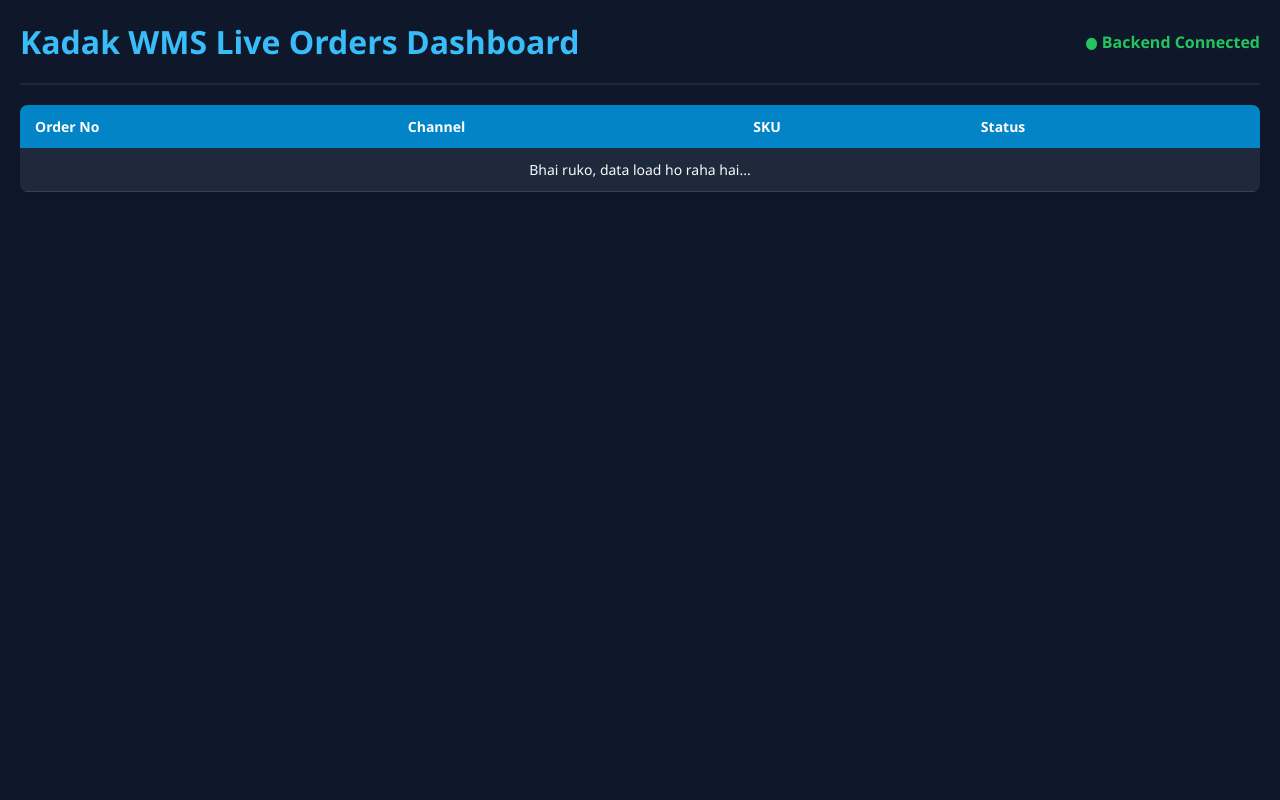
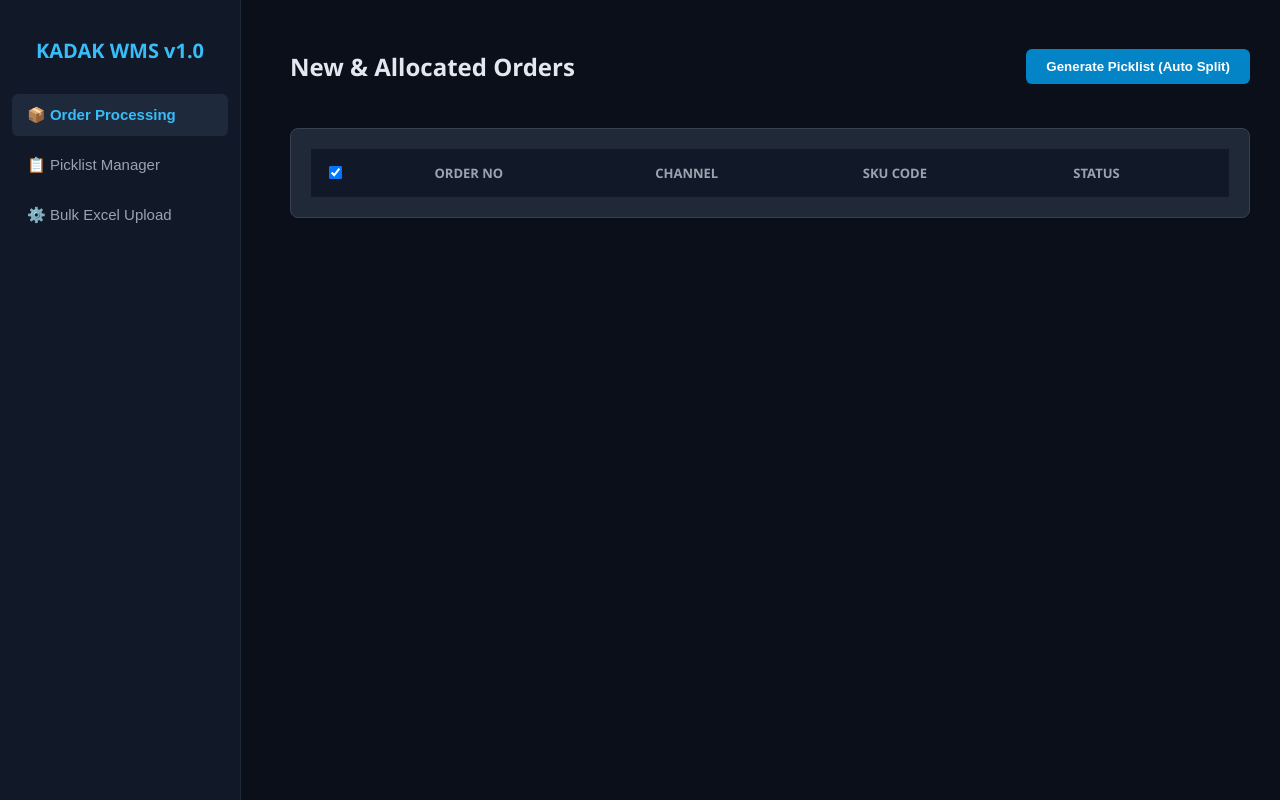
Before and after one commit to ssavailable864/kadak_wms, a plain HTML site: page index.html in a window 1280 px wide. Drawn offline with Linux system fonts and the light colour scheme; no server answers.

Commit message:
completed dynamic frontend with tabs and picklist trigger

```diff
--- a/index.html
+++ b/index.html
@@ -3,46 +3,93 @@
 <head>
     <meta charset="UTF-8">
     <meta name="viewport" content="width=device-width, initial-scale=1.0">
-    <title>Kadak WMS Dashboard</title>
+    <title>Enterprise Kadak WMS</title>
     <style>
-        /* EKDAM HATKE UNIQUE DARK THEME DESIGN */
+        /* INDUSTRIAL DARK THEME UI */
         body {
-            font-family: 'Segoe UI', Tahoma, Geneva, Verdana, sans-serif;
-            background-color: #0f172a;
-            color: #f8fafc;
+            font-family: 'Segoe UI', Arial, sans-serif;
+            background-color: #0b0f19;
+            color: #e2e8f0;
             margin: 0;
-            padding: 20px;
+            padding: 0;
         }
-        .dashboard-header {
+        .sidebar {
+            width: 240px;
+            position: fixed;
+            height: 100%;
+            background-color: #111827;
+            border-right: 1px solid #1f2937;
+            padding-top: 20px;
+        }
+        .sidebar h2 {
+            color: #38bdf8;
+            text-align: center;
+            font-size: 20px;
+            margin-bottom: 30px;
+        }
+        .tab-btn {
+            display: block;
+            width: 90%;
+            padding: 12px 15px;
+            margin: 8px auto;
+            background: none;
+            border: none;
+            color: #9ca3af;
+            text-align: left;
+            font-size: 15px;
+            cursor: pointer;
+            border-radius: 6px;
+        }
+        .tab-btn:hover, .tab-btn.active {
+            background-color: #1e293b;
+            color: #38bdf8;
+            font-weight: bold;
+        }
+        .main-content {
+            margin-left: 260px;
+            padding: 30px;
+        }
+        .header {
             display: flex;
             justify-content: space-between;
             align-items: center;
-            border-bottom: 2px solid #1e293b;
-            padding-bottom: 20px;
+            margin-bottom: 25px;
+        }
+        .card {
+            background-color: #1f2937;
+            border: 1px solid #374151;
+            border-radius: 8px;
+            padding: 20px;
             margin-bottom: 20px;
         }
-        h1 { margin: 0; color: #38bdf8; }
         .wms-table {
             width: 100%;
             border-collapse: collapse;
-            background-color: #1e293b;
-            border-radius: 8px;
-            overflow: hidden;
-            box-shadow: 0 4px 6px -1px rgb(0 0 0 / 0.1);
+            text-align: left;
         }
         .wms-table th {
+            background-color: #111827;
+            color: #9ca3af;
+            padding: 14px;
+            font-size: 13px;
+            text-transform: uppercase;
+        }
+        .wms-table td {
+            padding: 14px;
+            border-bottom: 1px solid #374151;
+            font-size: 14px;
+        }
+        .wms-table tr:hover { background-color: #283548; }
+        .btn-action {
             background-color: #0284c7;
             color: white;
-            padding: 12px 15px;
-            text-align: left;
-            font-size: 14px;
+            border: none;
+            padding: 10px 20px;
+            border-radius: 6px;
+            font-weight: bold;
+            cursor: pointer;
         }
-        .wms-table td {
-            padding: 12px 15px;
-            border-bottom: 1px solid #334155;
-            font-size: 14px;
-        }
-        .wms-table tr:hover { background-color: #334155; }
+        .btn-action:hover { background-color: #0369a1; }
         .badge {
             padding: 4px 8px;
             border-radius: 4px;
@@ -51,61 +98,127 @@
         }
         .badge-amazon { background-color: #ff9900; color: black; }
         .badge-meesho { background-color: #9e1f63; color: white; }
-        .badge-status { background-color: #22c55e; color: white; }
+        .page-panel { display: none; }
+        .page-panel.active { display: block; }
     </style>
 </head>
 <body>
 
-    <div class="dashboard-header">
-        <h1>Kadak WMS Live Orders Dashboard</h1>
-        <div id="server-status" style="color: #22c55e; font-weight: bold;">● Backend Connected</div>
+    <div class="sidebar">
+        <h2>KADAK WMS v1.0</h2>
+        <button class="tab-btn active" onclick="switchTab('orders-panel')">📦 Order Processing</button>
+        <button class="tab-btn" onclick="switchTab('picklist-panel')">📋 Picklist Manager</button>
+        <button class="tab-btn" onclick="switchTab('excel-panel')">⚙️ Bulk Excel Upload</button>
     </div>
 
+    <div class="main-content">
+
+        <div id="orders-panel" class="page-panel active">
+            <div class="header">
+                <h2>New & Allocated Orders</h2>
+                <button class="btn-action" onclick="triggerPicklistGeneration()">Generate Picklist (Auto Split)</button>
+            </div>
+            <div class="card">
+                <table class="wms-table">
+                    <thead>
+                        <tr>
+                            <th><input type="checkbox" checked></th>
+                            <th>Order No</th>
+                            <th>Channel</th>
+                            <th>SKU Code</th>
+                            <th>Status</th>
+                        </tr>
+                    </thead>
+                    <tbody id="orders-rows">
+                        </tbody>
+                </table>
+            </div>
+        </div>
+
+        <div id="picklist-panel" class="page-panel">
+            <h2>Live Picklist Preview (Split Items)</h2>
+            <div class="card">
                 <table class="wms-table">
                     <thead>
                         <tr>
                             <th>Order No</th>
-                <th>Channel</th>
-                <th>SKU</th>
-                <th>Status</th>
+                            <th>Final Picking SKU</th>
+                            <th>Qty</th>
+                            <th>Rack Location</th>
+                            <th>Type</th>
                         </tr>
                     </thead>
-        <tbody id="orders-list">
-            <tr>
-                <td colspan="4" style="text-align: center;">Bhai ruko, data load ho raha hai...</td>
-            </tr>
+                    <tbody id="picklist-rows">
+                        <tr><td colspan="5" style="text-align: center;">Bhai, "Order Processing" me jaakar button dabao ya pehle excel upload karo!</td></tr>
                     </tbody>
                 </table>
+            </div>
+        </div>
+
+        <div id="excel-panel" class="page-panel">
+            <h2>Vinculum Style Bulk Excel Upload</h2>
+            <div class="card" style="text-align: center; padding: 40px; border: 2px dashed #4b5563;">
+                <p style="font-size: 16px; color: #9ca3af;">Apni Bundle Mapping Excel (.xlsx) file yahan select karke upload karein</p>
+                <input type="file" id="excelFile" accept=".xlsx, .xls" style="margin-top: 15px;"><br><br>
+                <button class="btn-action" onclick="uploadExcelFile()">Upload Master Mapping</button>
+            </div>
+        </div>
+
+    </div>
 
     <script>
-        // BACKEND SE LIVE DATA FETCH KARNE KA MAGIC CODE
-        async def loadOrders() {
-            try {
+        // TABS SWITCH LOGIC
+        function switchTab(panelId) {
+            document.querySelectorAll('.page-panel').forEach(p => p.classList.remove('active'));
+            document.querySelectorAll('.tab-btn').forEach(b => b.classList.remove('active'));
+
+            document.getElementById(panelId).classList.add('active');
+            event.target.classList.add('active');
+
+            if(panelId === 'orders-panel') loadOrdersData();
+        }
+
+        // FETCH ORDERS FROM API
+        async function loadOrdersData() {
             let response = await fetch('http://127.0.0.1:8000/api/orders');
             let orders = await response.json();
+            let tbody = document.getElementById('orders-rows');
+            tbody.innerHTML = '';
 
-                let tableBody = document.getElementById('orders-list');
-                tableBody.innerHTML = ''; // Purana loading text saaf karne ke liye
-
-                orders.forEach(order => {
-                    let channelBadge = order.channel === 'Amazon' ? 'badge-amazon' : 'badge-meesho';
-
-                    let row = `<tr>
-                        <td style="font-weight: bold; color: #f1f5f9;">${order.order_no}</td>
-                        <td><span class="badge ${channelBadge}">${order.channel}</span></td>
-                        <td style="color: #38bdf8;">${order.sku}</td>
-                        <td><span class="badge badge-status">${order.status}</span></td>
+            orders.forEach(o => {
+                let badgeClass = o.channel === 'Amazon' ? 'badge-amazon' : 'badge-meesho';
+                tbody.innerHTML += `<tr>
+                    <td><input type="checkbox" checked></td>
+                    <td style="font-weight:bold;">${o.order_no}</td>
+                    <td><span class="badge ${badgeClass}">${o.channel}</span></td>
+                    <td style="color:#38bdf8;">${o.sku}</td>
+                    <td style="color:#22c55e;">${o.status}</td>
                 </tr>`;
-                    tableBody.innerHTML += row;
             });
-            } catch (error) {
-                document.getElementById('server-status').innerText = '● Backend Disconnected';
-                document.getElementById('server-status').style.color = '#ef4444';
-            }
         }
 
-        // Page khulte hi function automatic chal jaye
-        loadOrders();
+        // TRIGGER PICKLIST GENERATION BUTTON CLICK
+        async function triggerPicklistGeneration() {
+            let response = await fetch('http://127.0.0.1:8000/api/picklist-preview');
+            let data = await response.json();
+
+            switchTab('picklist-panel');
+            let tbody = document.getElementById('picklist-rows');
+            tbody.innerHTML = '';
+
+            data.items.forEach(i => {
+                tbody.innerHTML += `<tr>
+                    <td>${i.order_no}</td>
+                    <td style="color:#f43f5e; font-weight:bold;">${i.sku}</td>
+                    <td><b>${i.qty}</b></td>
+                    <td><mark style="background:#eab308;color:black;padding:2px 6px;border-radius:4px;">${i.rack}</mark></td>
+                    <td style="color:#9ca3af; font-size:12px;">${i.type}</td>
+                </tr>`;
+            });
+        }
+
+        // INITIAL LOAD
+        loadOrdersData();
     </script>
 </body>
 </html>
```
Lines whose indentation alone changed are shown as unchanged.
